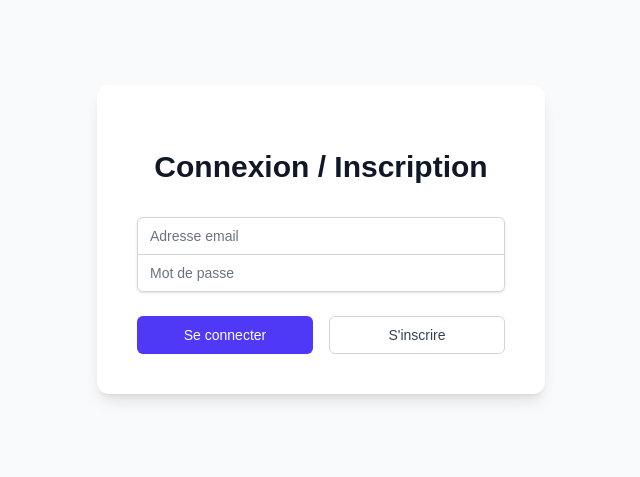
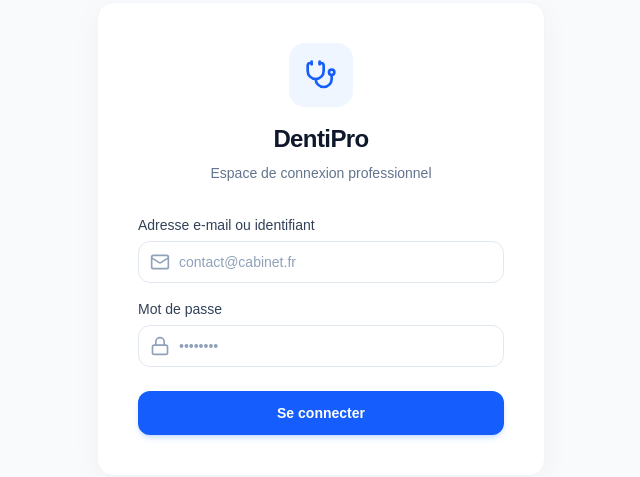
Before and after one commit to Mohand2320/next-supabase-app, a Next.js app: page /login in a window 1280 px wide. Shown: the part 161-638 px from the top of the page, without its empty margins (319-959 px from the left). Built offline with nearby package versions, Linux system fonts and the light colour scheme; no server answers.

Commit message:
feat: refonte interface de connexion, suppression de l'inscription et UI professionnelle

```diff
--- a/src/app/login/page.tsx
+++ b/src/app/login/page.tsx
@@ -3,6 +3,7 @@
 import { useState } from 'react';
 import { createClientBrowser } from '@/lib/supabase/client';
 import { useRouter } from 'next/navigation';
+import { Loader2, Lock, Mail, AlertCircle, Stethoscope } from 'lucide-react';
 
 export default function Login() {
   const [email, setEmail] = useState('');
@@ -17,88 +18,118 @@ export default function Login() {
     setLoading(true);
     setError(null);
 
-    const { error } = await supabase.auth.signInWithPassword({
+    if (!email.trim() || !password.trim()) {
+      setError('Veuillez remplir tous les champs.');
+      setLoading(false);
+      return;
+    }
+
+    const { error: signInError } = await supabase.auth.signInWithPassword({
       email,
       password,
     });
 
-    if (error) {
-      setError(error.message);
+    if (signInError) {
+      if (signInError.message.includes('Invalid login credentials')) {
+        setError('Identifiants incorrects.');
       } else {
-      // router.push('/');
+        setError(signInError.message);
+      }
+      setLoading(false);
+    } else {
       router.push('/dashboard');
       router.refresh();
     }
-    setLoading(false);
-  };
-
-  const handleSignUp = async (e: React.FormEvent) => {
-    e.preventDefault();
-    setLoading(true);
-    setError(null);
-
-    const { error } = await supabase.auth.signUp({
-      email,
-      password,
-    });
-
-    if (error) {
-      setError(error.message);
-    } else {
-      alert('Vérifiez vos emails pour confirmer votre inscription !');
-    }
-    setLoading(false);
   };
 
   return (
-    <div className="flex min-h-screen flex-col items-center justify-center bg-gray-50 py-12 px-4 sm:px-6 lg:px-8">
-      <div className="w-full max-w-md space-y-8 bg-white p-10 rounded-xl shadow-lg">
-        <div>
-          <h2 className="mt-6 text-center text-3xl font-extrabold text-gray-900">
-            Connexion / Inscription
+    <div className="flex min-h-screen flex-col items-center justify-center bg-slate-50 py-12 px-4 sm:px-6 lg:px-8">
+      <div className="w-full max-w-md space-y-8 bg-white p-10 rounded-2xl shadow-[0_8px_30px_rgb(0,0,0,0.04)] border border-slate-100">
+
+        {/* Header / Logo */}
+        <div className="flex flex-col items-center justify-center">
+          <div className="flex h-16 w-16 items-center justify-center rounded-2xl bg-blue-50 text-blue-600 mb-4">
+            <Stethoscope className="h-8 w-8" />
+          </div>
+          <h2 className="text-center text-2xl font-bold tracking-tight text-slate-900">
+            DentiPro
           </h2>
+          <p className="mt-2 text-center text-sm text-slate-500">
+            Espace de connexion professionnel
+          </p>
         </div>
-        <form className="mt-8 space-y-6" onSubmit={handleLogin}>
-          <div className="-space-y-px rounded-md shadow-sm">
-            <div>
+
+        {/* Form */}
+        <form className="mt-8 space-y-6" onSubmit={handleLogin} noValidate>
+          {error && (
+            <div className="flex items-start gap-3 rounded-xl bg-rose-50 border border-rose-100 p-4 text-rose-800" role="alert">
+              <AlertCircle className="h-5 w-5 shrink-0 mt-0.5" />
+              <p className="text-sm font-medium">{error}</p>
+            </div>
+          )}
+
+          <div className="space-y-4">
+            <div className="space-y-1.5">
+              <label htmlFor="email" className="block text-sm font-medium text-slate-700">
+                Adresse e-mail ou identifiant
+              </label>
+              <div className="relative">
+                <div className="pointer-events-none absolute inset-y-0 left-0 flex items-center pl-3">
+                  <Mail className="h-5 w-5 text-slate-400" aria-hidden="true" />
+                </div>
                 <input
+                  id="email"
+                  name="email"
                   type="email"
+                  autoComplete="email"
                   required
                   value={email}
                   onChange={(e) => setEmail(e.target.value)}
-                className="relative block w-full appearance-none rounded-none rounded-t-md border border-gray-300 px-3 py-2 text-gray-900 placeholder-gray-500 focus:z-10 focus:border-indigo-500 focus:outline-none focus:ring-indigo-500 sm:text-sm"
-                placeholder="Adresse email"
-              />
-            </div>
-            <div>
-              <input
-                type="password"
-                required
-                value={password}
-                onChange={(e) => setPassword(e.target.value)}
-                className="relative block w-full appearance-none rounded-none rounded-b-md border border-gray-300 px-3 py-2 text-gray-900 placeholder-gray-500 focus:z-10 focus:border-indigo-500 focus:outline-none focus:ring-indigo-500 sm:text-sm"
-                placeholder="Mot de passe"
+                  className="block w-full rounded-xl border border-slate-200 py-2.5 pl-10 pr-3 text-slate-900 placeholder:text-slate-400 focus:border-blue-500 focus:outline-none focus:ring-4 focus:ring-blue-500/10 sm:text-sm transition-all"
+                  placeholder="contact@cabinet.fr"
+                  aria-label="Adresse e-mail ou identifiant"
                 />
               </div>
             </div>
 
-          {error && <p className="text-red-500 text-sm p-2 bg-red-50 rounded">{error}</p>}
+            <div className="space-y-1.5">
+              <label htmlFor="password" className="block text-sm font-medium text-slate-700">
+                Mot de passe
+              </label>
+              <div className="relative">
+                <div className="pointer-events-none absolute inset-y-0 left-0 flex items-center pl-3">
+                  <Lock className="h-5 w-5 text-slate-400" aria-hidden="true" />
+                </div>
+                <input
+                  id="password"
+                  name="password"
+                  type="password"
+                  autoComplete="current-password"
+                  required
+                  value={password}
+                  onChange={(e) => setPassword(e.target.value)}
+                  className="block w-full rounded-xl border border-slate-200 py-2.5 pl-10 pr-3 text-slate-900 placeholder:text-slate-400 focus:border-blue-500 focus:outline-none focus:ring-4 focus:ring-blue-500/10 sm:text-sm transition-all"
+                  placeholder="••••••••"
+                  aria-label="Mot de passe"
+                />
+              </div>
+            </div>
+          </div>
 
-          <div className="flex gap-4">
+          <div>
             <button
               type="submit"
               disabled={loading}
-              className="group relative flex w-full justify-center rounded-md border border-transparent bg-indigo-600 py-2 px-4 text-sm font-medium text-white hover:bg-indigo-700 focus:outline-none focus:ring-2 focus:ring-indigo-500 focus:ring-offset-2"
+              className="group relative flex w-full justify-center items-center gap-2 rounded-xl bg-blue-600 px-4 py-3 text-sm font-semibold text-white shadow-md shadow-blue-500/20 transition-all hover:bg-blue-700 focus:outline-none focus:ring-4 focus:ring-blue-500/20 disabled:opacity-70 disabled:cursor-not-allowed"
             >
-              {loading ? 'Chargement...' : 'Se connecter'}
-            </button>
-            <button
-              type="button"
-              onClick={handleSignUp}
-              disabled={loading}
-              className="group relative flex w-full justify-center rounded-md border border-gray-300 bg-white py-2 px-4 text-sm font-medium text-gray-700 hover:bg-gray-50 focus:outline-none focus:ring-2 focus:ring-indigo-500 focus:ring-offset-2"
-            >
-              S'inscrire
+              {loading ? (
+                <>
+                  <Loader2 className="h-5 w-5 animate-spin" />
+                  Connexion en cours...
+                </>
+              ) : (
+                'Se connecter'
+              )}
             </button>
           </div>
         </form>
--- a/src/middleware.ts
+++ b/src/middleware.ts
@@ -49,7 +49,7 @@ export async function middleware(request: NextRequest) {
     return NextResponse.redirect(url);
   }
 
-  // Prevent logged-in users from accessing /login or /signup
+  // Prevent logged-in users from accessing /login
   if (user && (url.pathname === '/login' || url.pathname === '/')) {
     url.pathname = '/dashboard';
     return NextResponse.redirect(url);
```
Lines whose indentation alone changed are shown as unchanged.
